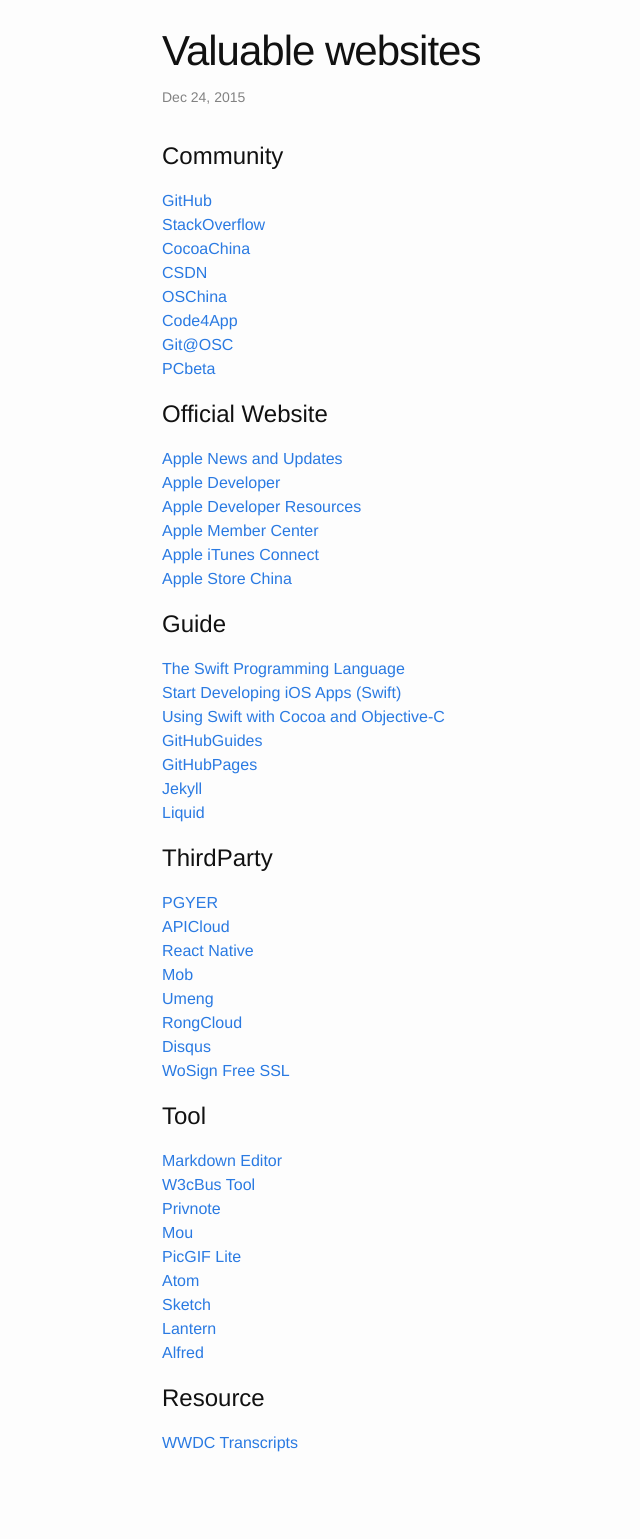
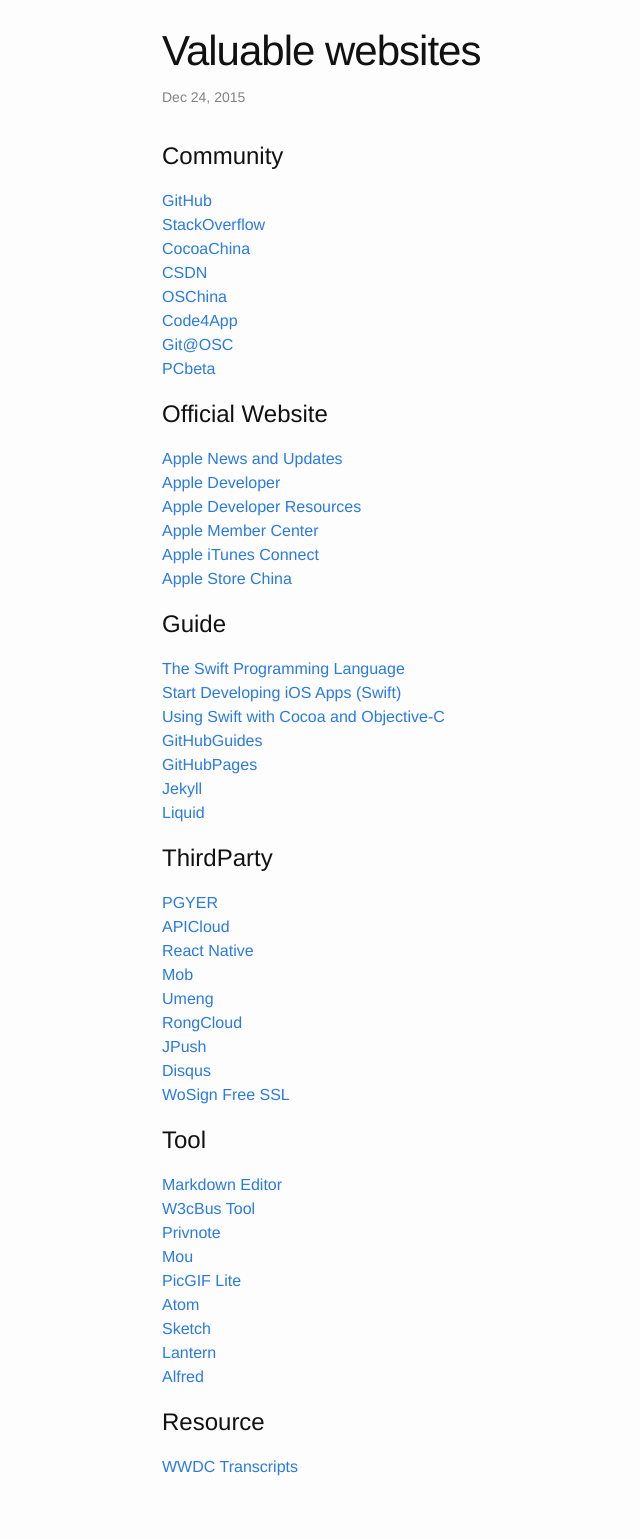
Before and after one commit to GeekRRK/GeekRRK.github.io, a Jekyll site: the page built from _posts/2015-12-24-Valuable websites.md, in a window 1280 px wide. Shown: the whole page, without its empty margins (108-748 px from the left). Built offline with Jekyll 4.4.1, drawn with Linux system fonts in a browser that asks for light colours; Markdown is read by kramdown in place of the engine named in the settings; before the commit the page ends 1515 px from its top, so only the background shows below that.

Commit message:
Update Valuable sites

```diff
--- a/_posts/2015-12-24-Valuable websites.md
+++ b/_posts/2015-12-24-Valuable websites.md
@@ -37,6 +37,7 @@
 [Mob](http://www.mob.com)
 [Umeng](http://www.umeng.com)
 [RongCloud](http://rongcloud.cn)
+[JPush](https://www.jpush.cn)
 [Disqus](https://disqus.com)
 [WoSign Free SSL](https://buy.wosign.com/free/#ssl)
 
```
